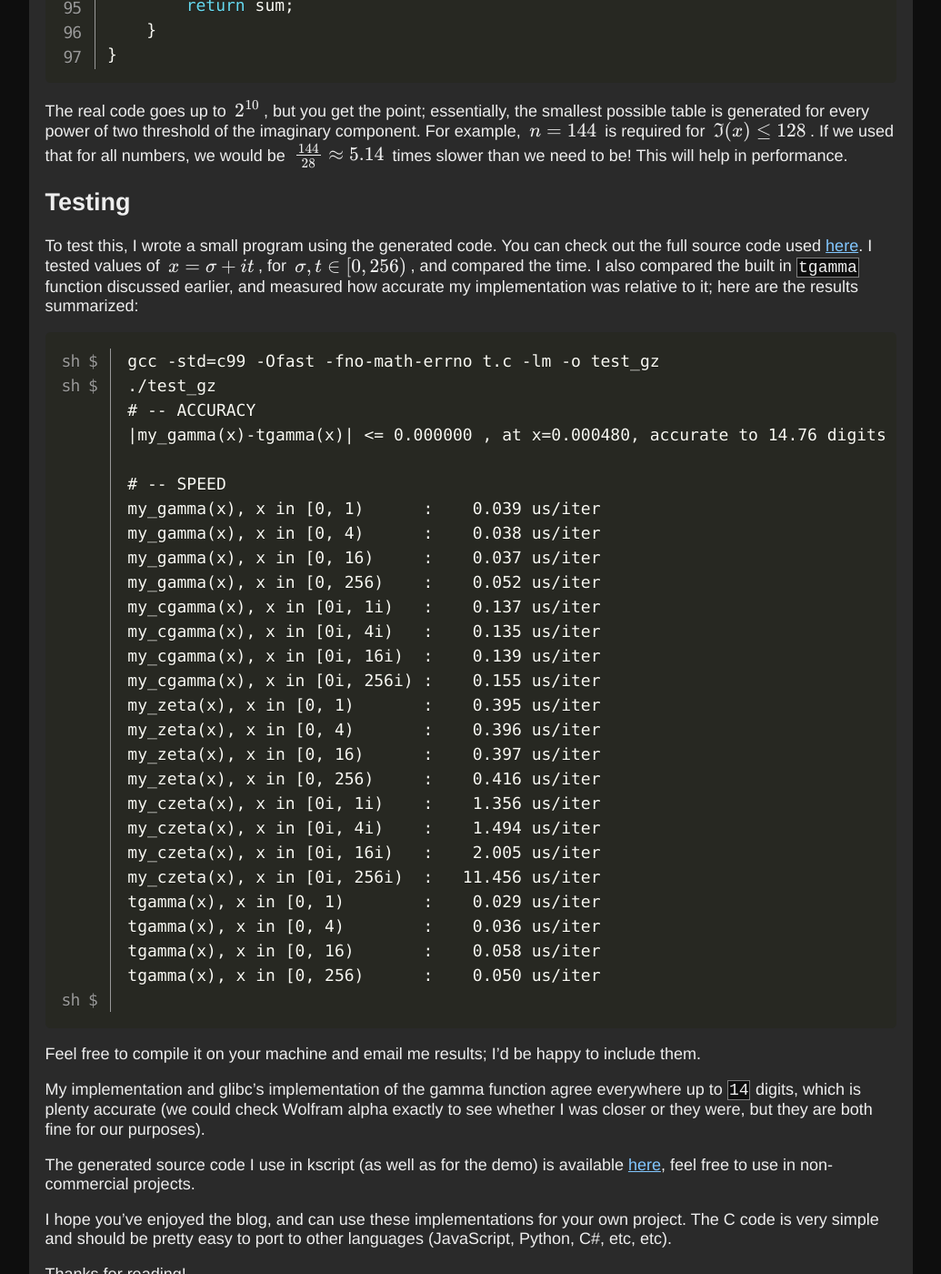
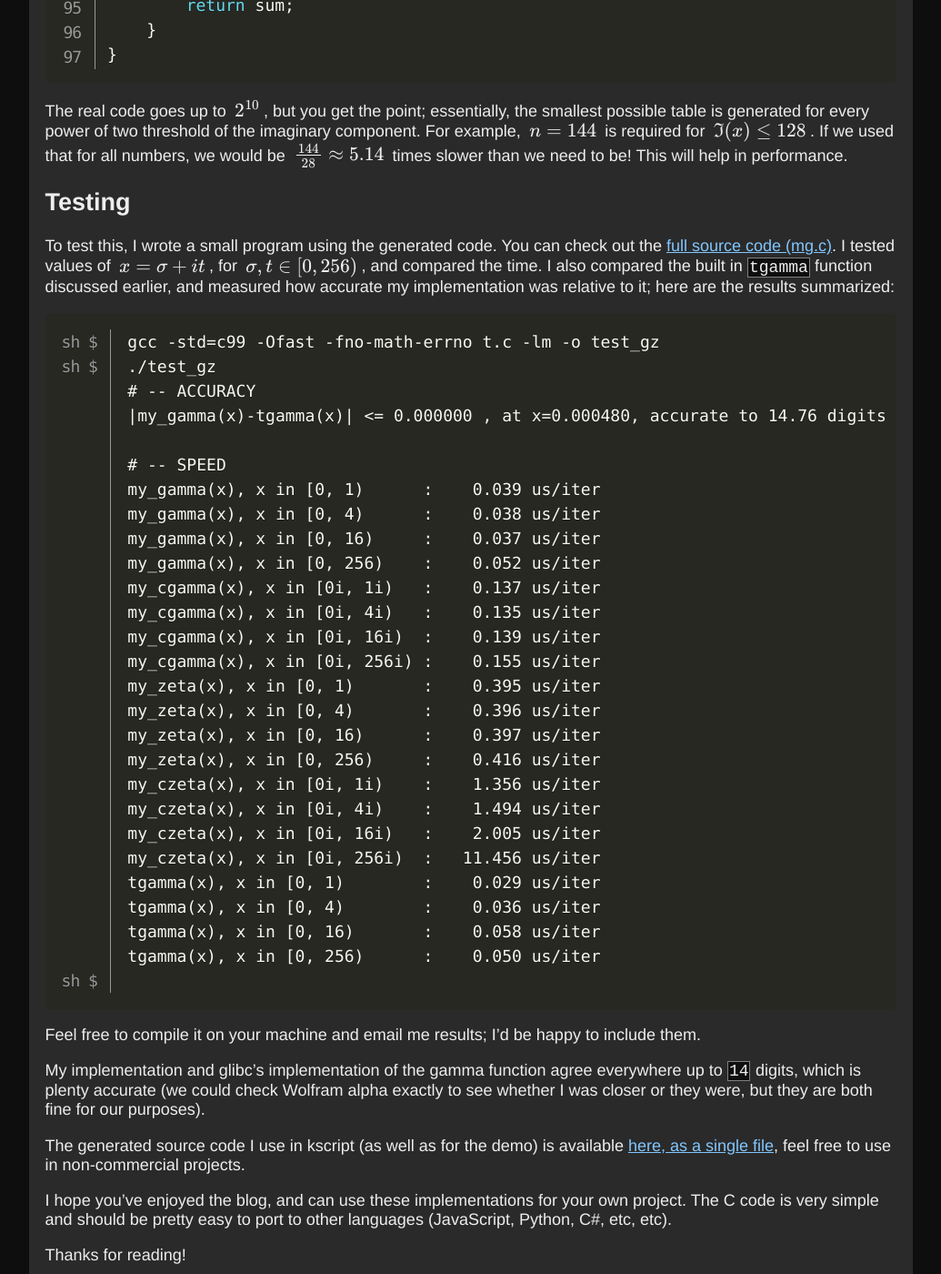
Before and after one commit to cadebrown/old.cade.site, a Jekyll site: the page built from _posts/2020-08-05-diy-gamma-zeta.md, in a window 1280 px wide and 1400 px high, scrolled down 16601 px. Shown: the whole window at 91% size, without its empty margins (122-1157 px from the left). Built offline with Jekyll 4.4.1, drawn with Linux system fonts in a browser that asks for light colours.

Commit message:
more SEO optimizations

````diff
--- a/_layouts/post.html
+++ b/_layouts/post.html
@@ -29,7 +29,7 @@
 
 {% if page.thumb %}
     <!-- thumnail image -->
-    <img src="{{ page.thumb }}"/>
+    <img alt='image thumbnail' src="{{ page.thumb }}"/>
 {% endif %}
 
 <!-- Article Content -->
--- a/_posts/2020-08-05-diy-gamma-zeta.md
+++ b/_posts/2020-08-05-diy-gamma-zeta.md
@@ -600,7 +600,7 @@
 
 ## Testing
 
-To test this, I wrote a small program using the generated code. You can check out the full source code used [here](https://gist.github.com/CadeBrown/52d316379ca6335ad8614991215dc335). I tested values of $x=\sigma+it$, for $\sigma, t \in \[0, 256\)$, and compared the time. I also compared the built in `tgamma` function discussed earlier, and measured how accurate my implementation was relative to it; here are the results summarized:
+To test this, I wrote a small program using the generated code. You can check out the [full source code (mg.c)](https://gist.github.com/CadeBrown/52d316379ca6335ad8614991215dc335). I tested values of $x=\sigma+it$, for $\sigma, t \in \[0, 256\)$, and compared the time. I also compared the built in `tgamma` function discussed earlier, and measured how accurate my implementation was relative to it; here are the results summarized:
 
 {:.command-line .no-line-numbers data-prompt="{{ site.shellprompt }}" data-filter-output="out:"}
 ```bash
@@ -638,7 +638,7 @@
 
 My implementation and glibc's implementation of the gamma function agree everywhere up to `14` digits, which is plenty accurate (we could check Wolfram alpha exactly to see whether I was closer or they were, but they are both fine for our purposes).
 
-The generated source code I use in kscript (as well as for the demo) is available [here](https://gist.github.com/CadeBrown/52d316379ca6335ad8614991215dc335), feel free to use in non-commercial projects.
+The generated source code I use in kscript (as well as for the demo) is available [here, as a single file](https://gist.github.com/CadeBrown/52d316379ca6335ad8614991215dc335), feel free to use in non-commercial projects.
 
 I hope you've enjoyed the blog, and can use these implementations for your own project. The C code is very simple and should be pretty easy to port to other languages (JavaScript, Python, C#, etc, etc).
 
````
